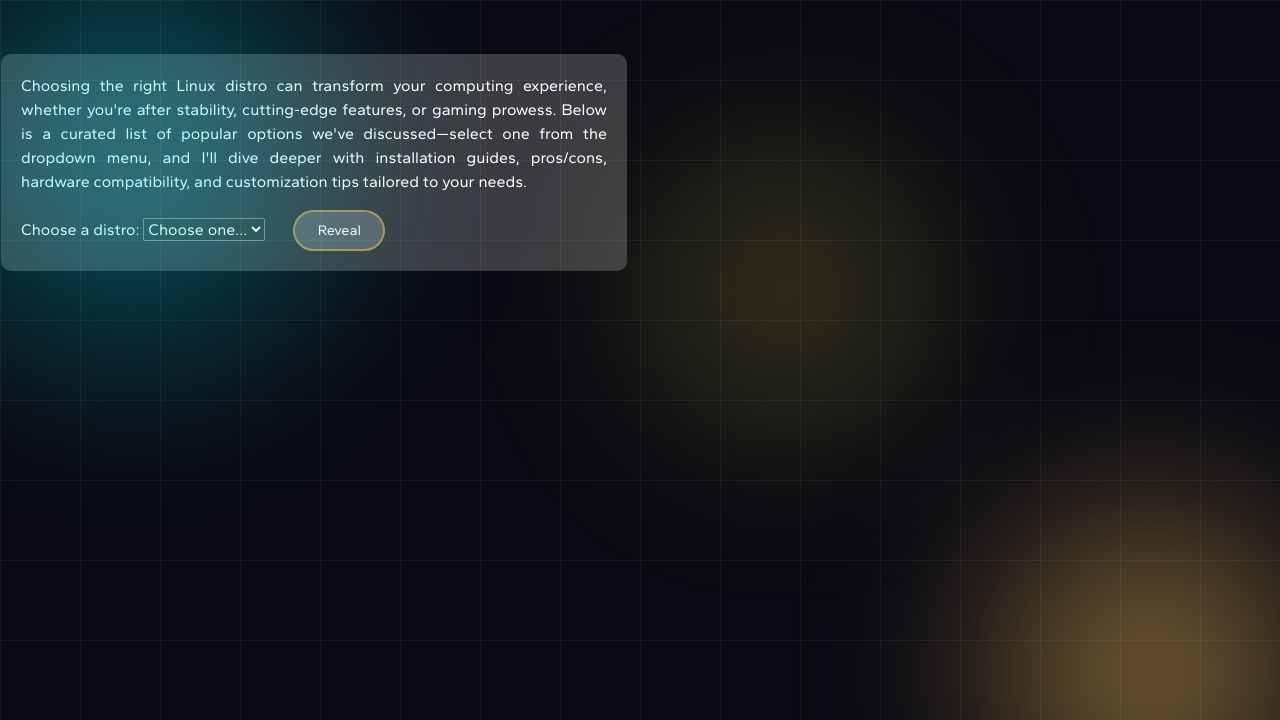
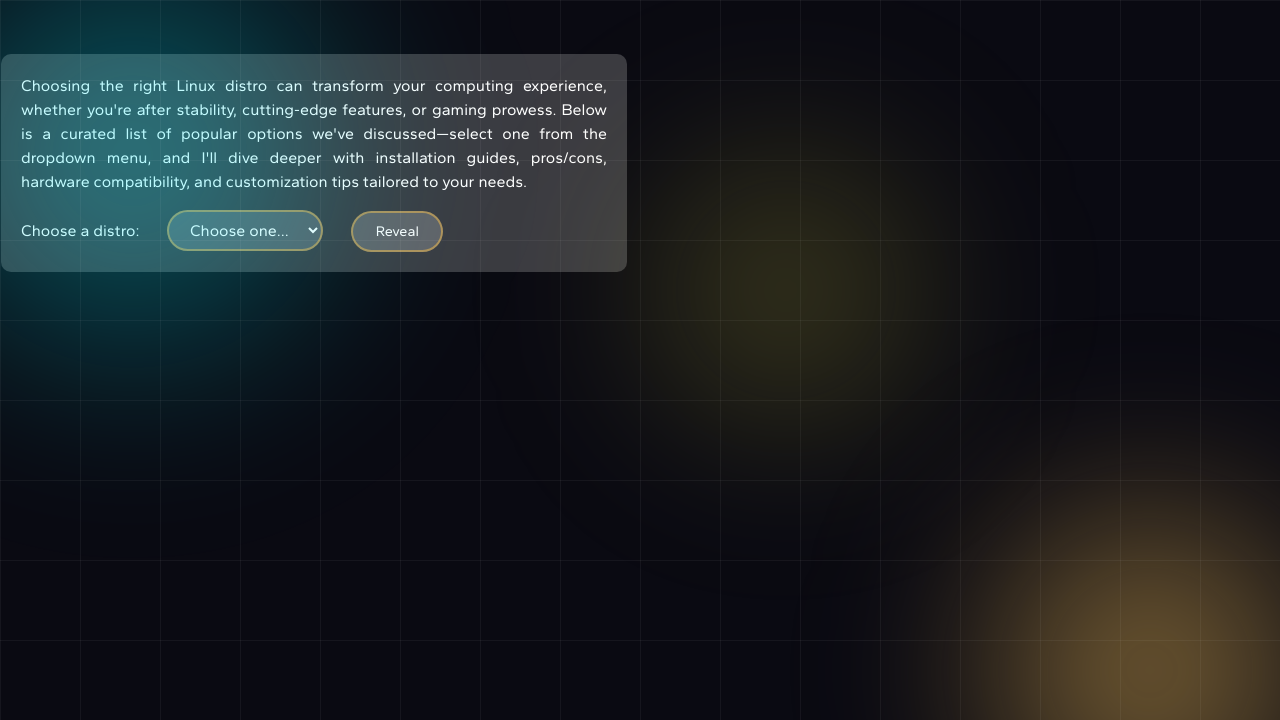
Before and after one commit to penzesdavid/linuxweb, a plain HTML site: page distrofinder.html in a window 1280 px wide. Shown: the part 80-800 px from the top of the page. Drawn offline with nearby package versions, Linux system fonts and the light colour scheme; no server answers; a web font is replaced by a local one.

Commit message:
gave style to the select

```diff
--- a/finder.js
+++ b/finder.js
@@ -1,5 +1,3 @@
-document.querySelector('#hyde').style.visibility = 'hidden';
-
 const distroText = {
     ubuntu: `<h3>Ubuntu</h3>
     <p>Ubuntu is the gateway to Linux for millions, boasting a massive software repository (over 60,000 packages) and Long Term Support (LTS) releases every two years for rock-solid stability. Pre-installed snaps and a polished GNOME desktop make it effortless for daily tasks, development, or servers. Perfect if you're switching from Windows/macOS.</p>
@@ -142,6 +140,8 @@ const distroText = {
     </ul>`
 };
 
+document.querySelector('#hyde').style.visibility = 'hidden';
+
 function popOut() {
     const pickedDistro = document.querySelector('#distro-select').value;
 
--- a/style.css
+++ b/style.css
@@ -313,9 +313,24 @@ a {
     transform 0.25s ease,
     box-shadow 0.25s ease ;
 }
-.reveal-button:hover {
+#reveal-button:hover {
 	background-color: var(--glow-magenta);
 	box-shadow: 0 0 15px var(--glow-magenta);
 	transition: all 0.25s ease;
 	transform: translateY(-2px);
 }
+
+select {
+	margin-left: 1.5rem;
+	padding: 0.5rem 1rem;
+	border-radius: 50px;
+	background-color: rgb(90, 95, 102);
+	color: #fff;
+	text-align: center;
+	border: 2px solid var(--glow-magenta);
+}
+/*
+option:not(:checked) {
+	background-color: rgba(255, 255, 255, 0.2);
+	color: black;
+} */
```
